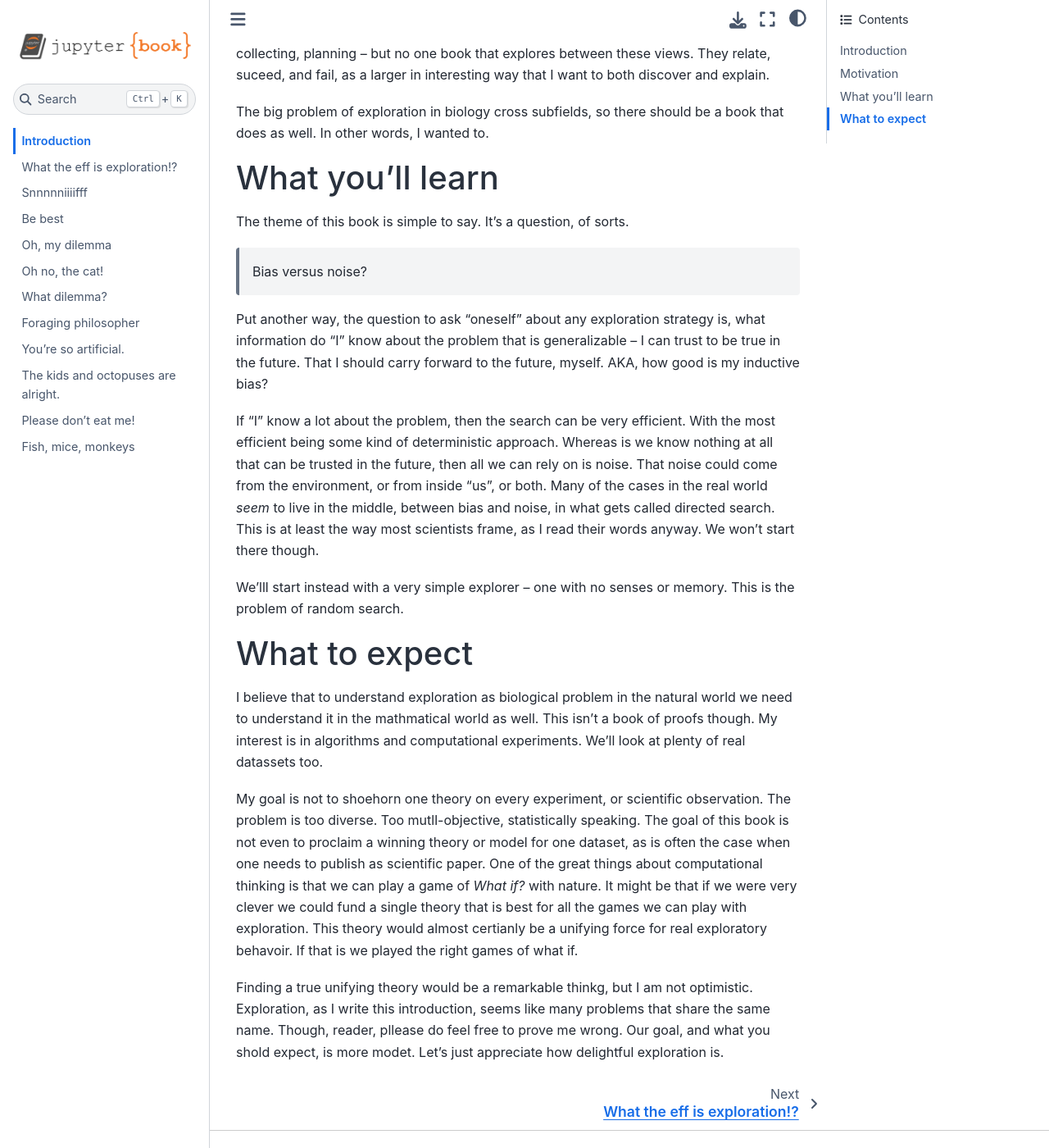
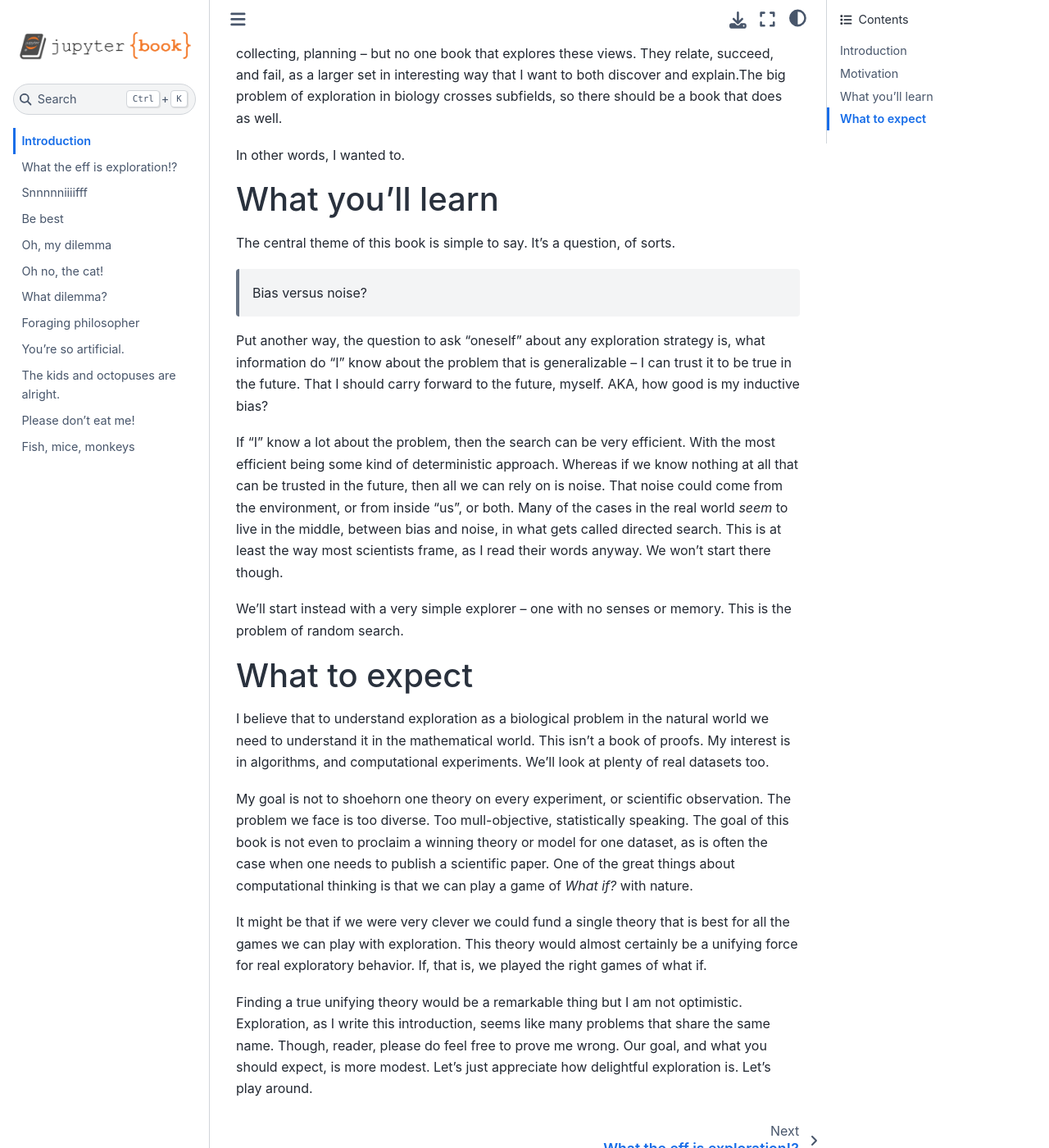
Before and after one commit to parenthetical-e/explorations-book, a Jupyter Book: the page built from book/introduction.md, in a window 1280 px wide and 1400 px high, scrolled down 473 px. Shown: the whole window at 82% size. Built offline with Jupyter Book 1.0.4 settings and Sphinx 7.4.7 and the Sphinx Book theme 1.1.4, drawn with Linux system fonts in a browser that asks for light colours; pages that are not in the unit, such as notebooks, are missing from menus; some of the changed text lies outside the part shown.

Commit message:
minor edits to intro

```diff
--- a/book/introduction.md
+++ b/book/introduction.md
@@ -1,31 +1,33 @@
 # Introduction
 
-From ny point of view this book about the problem of exploration in biology, as an algorthic problem. This is a small and incomplete book. It does not try to be exhaustive. It does not adopt any particular perspective, theoretically. It does not want you to try and understand every naunced line of the problem. It does aim to explain some simple senarios, and the many different ways to solve then. Sometimes, oftentimes, there solutions are imperfect. Othertimes, they are optimal. The focus is on computaional and mathmatical accounts, in particular.
+From my point of view this book is about the problem of exploration in biology, as an algorithm. This is a small and incomplete book. It does not try to be exhaustive. It does not adopt any particular perspective, theoretically. It does not want you to try and understand every nuanced line of the problem. It does aim to explain some simple scenarios, and the many different ways to solve them. Sometimes, oftentimes, these solutions are imperfect in the big view, but optimal in the small view. The focus is always on computational and mathematical accounts.
 
-This is an explorable book as well. Most the main ideas are presented as 'living' cells of python code that can be run, and more importantly altered. Plesae, play around.
+This is an explorable book as well. Most of the main ideas are presented as 'living' cells of python code that can be run, and more importantly altered. Please, play around.
 
 # Motivation
 
-I am writing this book because I cannot fund another like it. There are many good books about exploration from one perspective -- random search, information gathering, reward collecting, planning -- but no one book that explores between these views. They relate, suceed, and fail, as a larger in interesting way that I want to both discover and explain.
+I am writing this book because I cannot find another like it. There are many good books about exploration from one perspective -- random search, information gathering, reward collecting, planning -- but no one book that explores these views. They relate, succeed, and fail, as a larger set  in interesting way that I want to both discover and explain.The big problem of exploration in biology crosses subfields, so there should be a book that does as well.
 
-The big problem of exploration in biology cross subfields, so there should be a book that does as well. In other words, I wanted to.
+In other words, I wanted to.
 
 # What you'll learn
 
-The theme of this book is simple to say. It's a question, of sorts.
+The central  theme of this book is simple to say. It's a question, of sorts.
 
 > Bias versus noise?
 
-Put another way, the question to ask "oneself" about any exploration strategy is, what information do "I" know about the problem that is generalizable -- I can trust to be true in the future. That I should carry forward to the future, myself. AKA, how good is my inductive bias?
+Put another way, the question to ask "oneself" about any exploration strategy is, what information do "I" know about the problem that is generalizable -- I can trust it to be true in the future. That I should carry forward to the future, myself. AKA, how good is my inductive bias?
 
-If "I" know a lot about the problem, then the search can be very efficient. With the most efficient being some kind of deterministic approach. Whereas is we know nothing at all that can be trusted in the future, then all we can rely on is noise. That noise could come from the environment, or from inside "us", or both. Many of the cases in the real world  _seem_  to live in the middle, between bias and noise, in what gets called directed search. This is at least the way most scientists frame, as I read their words anyway. We won't start there though.
+If "I" know a lot about the problem, then the search can be very efficient. With the most efficient being some kind of deterministic approach. Whereas if we know nothing at all that can be trusted in the future, then all we can rely on is noise. That noise could come from the environment, or from inside "us", or both. Many of the cases in the real world  _seem_  to live in the middle, between bias and noise, in what gets called directed search. This is at least the way most scientists frame, as I read their words anyway. We won't start there though.
 
-We'lll start instead with a very simple explorer -- one with no senses or memory. This is the problem of random search.
+We'll start instead with a very simple explorer -- one with no senses or memory. This is the problem of random search.
 
 # What to expect
 
-I believe that to understand exploration as biological problem in the natural world we need to understand it in the mathmatical world as well. This isn't a book of proofs though. My interest is in algorithms and computational experiments. We'll look at plenty of real datassets too.
+I believe that to understand exploration as a biological problem in the natural world we need to understand it in the mathematical world. This isn't a book of proofs. My interest is in algorithms, and computational experiments. We'll look at plenty of real datasets too.
 
-My goal is not to shoehorn one theory on every experiment, or scientific observation. The problem is too diverse. Too mutll-objective, statistically speaking. The goal of this book is not even to proclaim a winning theory or model for one dataset, as is often the case when one needs to publish as scientific paper. One of the great things about computational thinking is that we can play a game of _What if?_ with nature. It might be that if we were very clever we could fund a single theory that is best for all the games we can play with exploration. This theory would almost certianly be a unifying force for real exploratory behavoir. If that is we played the right games of what if.
+My goal is not to shoehorn one theory on every experiment, or scientific observation. The problem we face is too diverse. Too mull-objective, statistically speaking. The goal of this book is not even to proclaim a winning theory or model for one dataset, as is often the case when one needs to publish a scientific paper. One of the great things about computational thinking is that we can play a game of _What if?_ with nature.
 
-Finding a true unifying theory would be a remarkable thinkg, but I am not optimistic. Exploration, as I write this introduction, seems like many problems that share the same name. Though, reader, pllease do feel free to prove me wrong. Our goal, and what you shold expect, is more modet. Let's just appreciate how delightful exploration is.
+It might be that if we were very clever we could fund a single theory that is best for all the games we can play with exploration. This theory would almost certainly be a unifying force for real exploratory behavior. If, that is, we played the right games of what if.
+
+Finding a true unifying theory would be a remarkable thing but I am not optimistic. Exploration, as I write this introduction, seems like many problems that share the same name. Though, reader, please do feel free to prove me wrong. Our goal, and what you should expect, is more modest. Let's just appreciate how delightful exploration is. Let’s play around.
```
